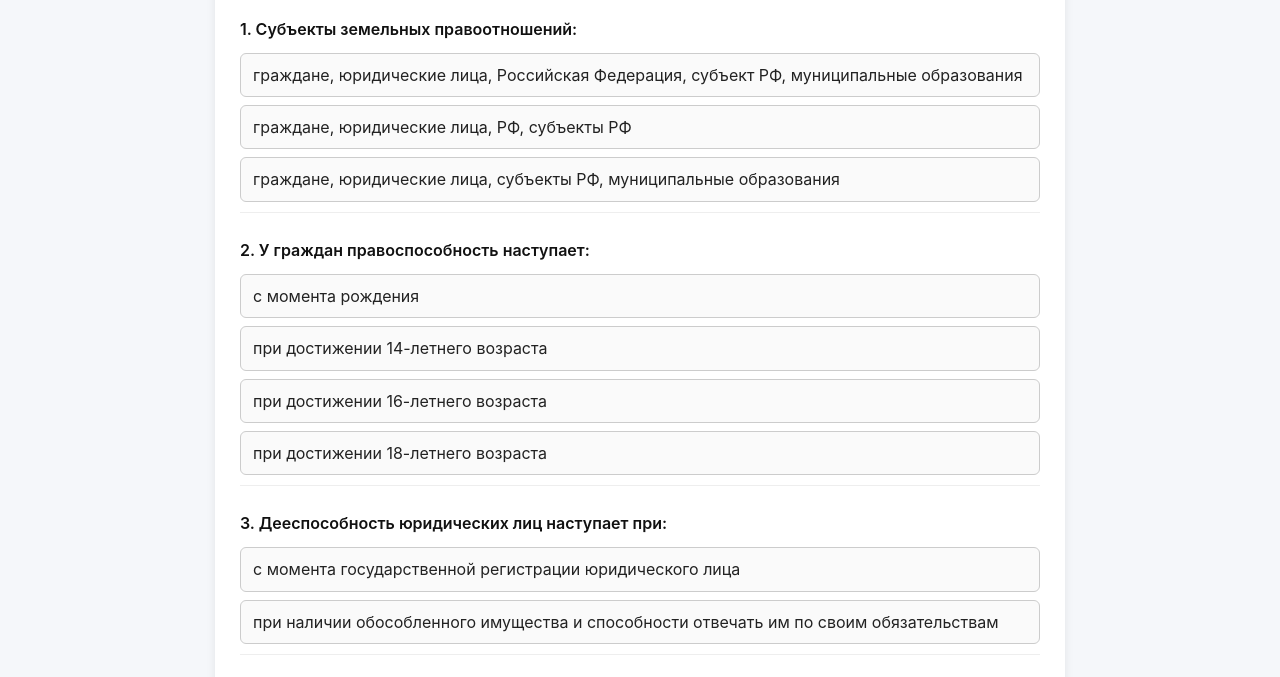
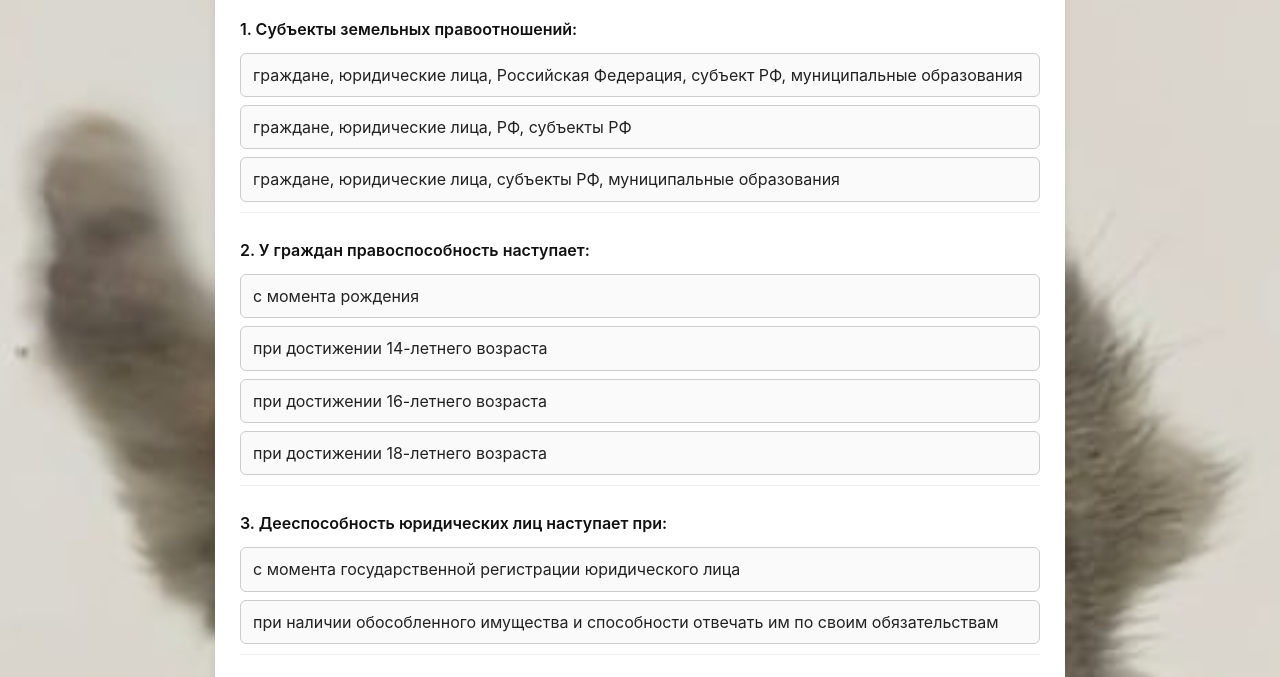
Before and after one commit to pinco721/project, a plain HTML site: page index.html in a window 1280 px wide. Shown: the part 291-968 px from the top of the page. Drawn offline with Linux system fonts and the light colour scheme.

Commit message:
PHOTO test 1

```diff
--- a/style.css
+++ b/style.css
@@ -10,7 +10,6 @@ body {
   background-size: cover;
   background-attachment: fixed;
   background-position: top center;
-  background: #f5f7fa;
   color: #222;
   display: flex;
   justify-content: center;
```
